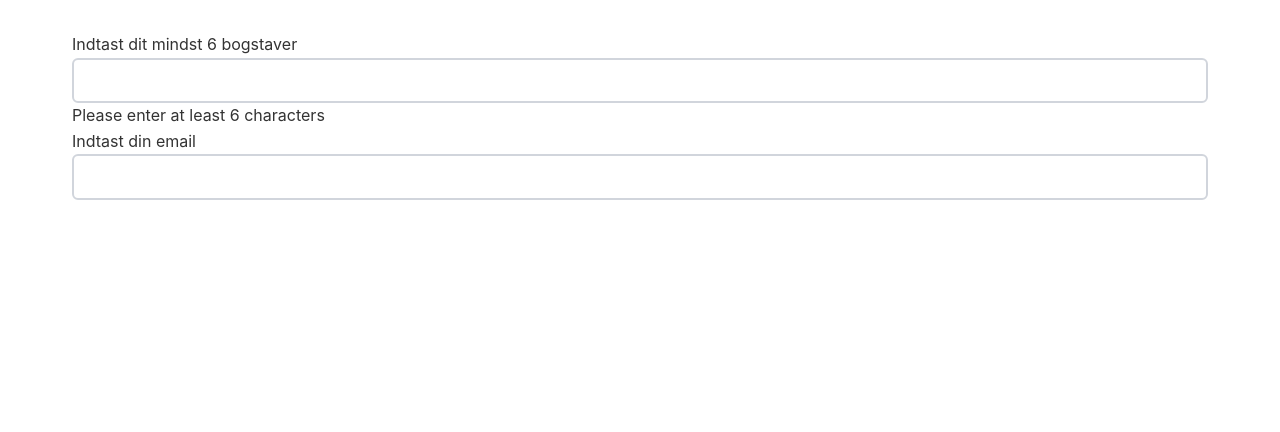
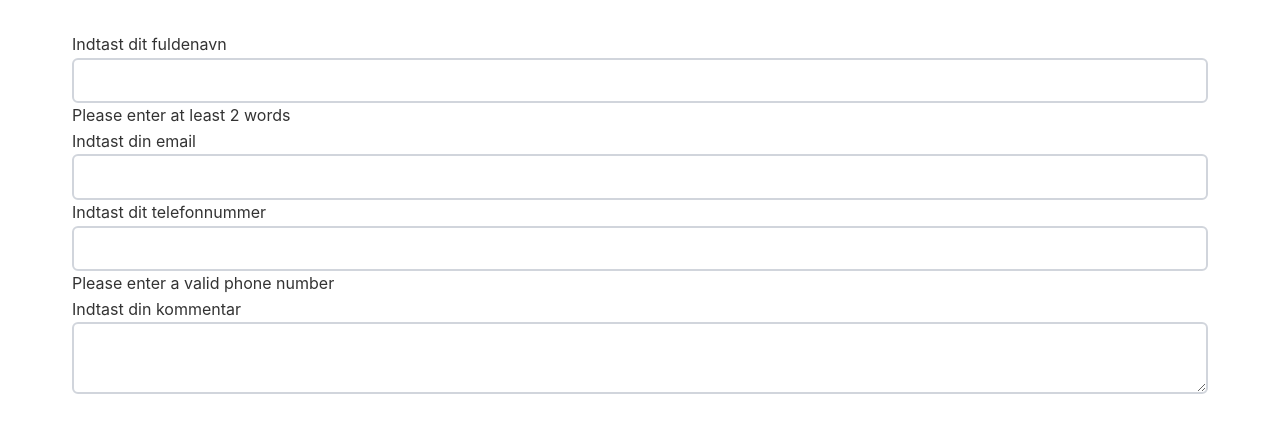
Before and after one commit to NightsHigh/React-App, a React (Vite) app: page / in a window 1280 px wide. Shown: the top 432 px of the page. Built offline with nearby package versions, Linux system fonts and the light colour scheme.

Commit message:
Added opgave 2

```diff
--- a/src/components/ReactForm.tsx
+++ b/src/components/ReactForm.tsx
@@ -1,24 +1,87 @@
+// I denne opgave skal du arbejde endnu videre med React useState Hook.
+// Du skal lave en komponent som kan vise og sende en formular.
+
+// Opgavekrav:
+
+// Formularen skal indeholde følgende felter:
+
+//     Fulde navn
+//     Telefonnummer
+//     Email
+//     Kommentar
+//     Mulighed for valg af foretrukken kontaktmetode: telefon eller email
+
+// Derudover skal formularen også indeholde en knap til at sende, en besked der viser om man har "sendt" og en knap til at nulstille felterne med.
+
+// Ved siden af formularen skal der være et tomt felt som kan vise de inputværdier som sendes med formularen. Værdierne skal løbende vises når en bruger indtaster en karakter
+
+
 import { useState } from "react";
 export default function(){
-    const [input, setInput] = useState("");
+    const [navn, setNavn] = useState("");
     const [email, setEmail] = useState("");
-    const [inputError, setInputError] = useState("Please enter at least 6 characters");
-    const [emailError, setEmailError] = useState("Please enter a valid email");
+    const [phone, setPhone] = useState("");
+    const [kommentar, setKommentar] = useState("");
+    const [navnError, setNavnError] = useState("Please enter at least 2 words");
+    const [emailError, setEmailError] = useState("");
+    const [phoneError, setPhoneError] = useState("Please enter a valid phone number");
 
     return(
         <>
-            <label htmlFor="input">Indtast dit mindst 6 bogstaver</label>
+            <label htmlFor="navn">Indtast dit fuldenavn</label>
             <input
-            id="input" className="border-2 border-gray-300 rounded-md p-2" type="text" value={input} onChange={(e) => setInput(e.target.value)} />
-            {input.length < 6 && <p>{inputError}</p>}
-            {input.length > 0 && <p>You have entered: {input}</p>}
+            id="navn" className="border-2 border-gray-300 rounded-md p-2" type="text" value={navn} onChange={(e) => setNavn(e.target.value)} />
+            {navn.split(" ").length < 2 && <p>{navnError}</p>}
+            {navn.split(" ").length > 1 && <p>You have entered: {navn}</p>}
+
 
             <label htmlFor="email">Indtast din email</label>
-            <input id="email" required className="border-2 border-gray-300 rounded-md p-2" type="email"  value={email} onChange={(e) => setEmail(e.target.value)} />
-            {email.length > 0 && !/^[A-Za-z0-9._%+-]+@[A-Za-z0-9.-]+\.[A-Za-z]{2,}$/.test(email) && (
-                <p>{emailError}</p>
-            )}
-            {email.length > 0 && <p>You have entered: {email}</p>}
+            <input
+                id="email"
+                required
+                className="border-2 border-gray-300 rounded-md p-2"
+                type="email"
+                value={email}
+                onChange={(e) => setEmail(e.target.value)}
+                onBlur={(e) => {
+                    const value = e.target.value.trim();
+                    setEmail(value);
+                    if (!/^[A-Za-z0-9._%+-]+@[A-Za-z0-9.-]+\.[A-Za-z]{2,}$/.test(value)) {
+                        setEmailError("Please enter a valid email");
+                    } else {
+                        setEmailError("");
+                    }
+                }}
+            />
+            {emailError && <p>{emailError}</p>}
+            {email && <p>You have entered: {email}</p>}
+
+            <label htmlFor="phone">Indtast dit telefonnummer</label>
+            <input
+  id="phone"
+  required
+  className="border-2 border-gray-300 rounded-md p-2"
+  type="tel"
+  value={phone}
+  onChange={(e) => {
+    const onlyNumbers = e.target.value.replace(/\D/g, "");
+    setPhone(onlyNumbers);
+  }}
+  onBlur={() => {
+    if (phone.length < 8) {
+      setPhoneError("Please enter a valid phone number");
+    } else {
+      setPhoneError("");
+    }
+  }}
+/>
+
+            {phone.length > 0 && <p>You have entered: {phone}</p>}
+            {phone.length < 8 && <p>{phoneError}</p>}
+
+            <label htmlFor="kommentar">Indtast din kommentar</label>
+            <textarea id="kommentar" required className="border-2 border-gray-300 rounded-md p-2" value={kommentar} onChange={(e) => setKommentar(e.target.value)} />
+            {kommentar.length > 0 && <p>You have entered: {kommentar}</p>}
         </>
     )
 }
```
